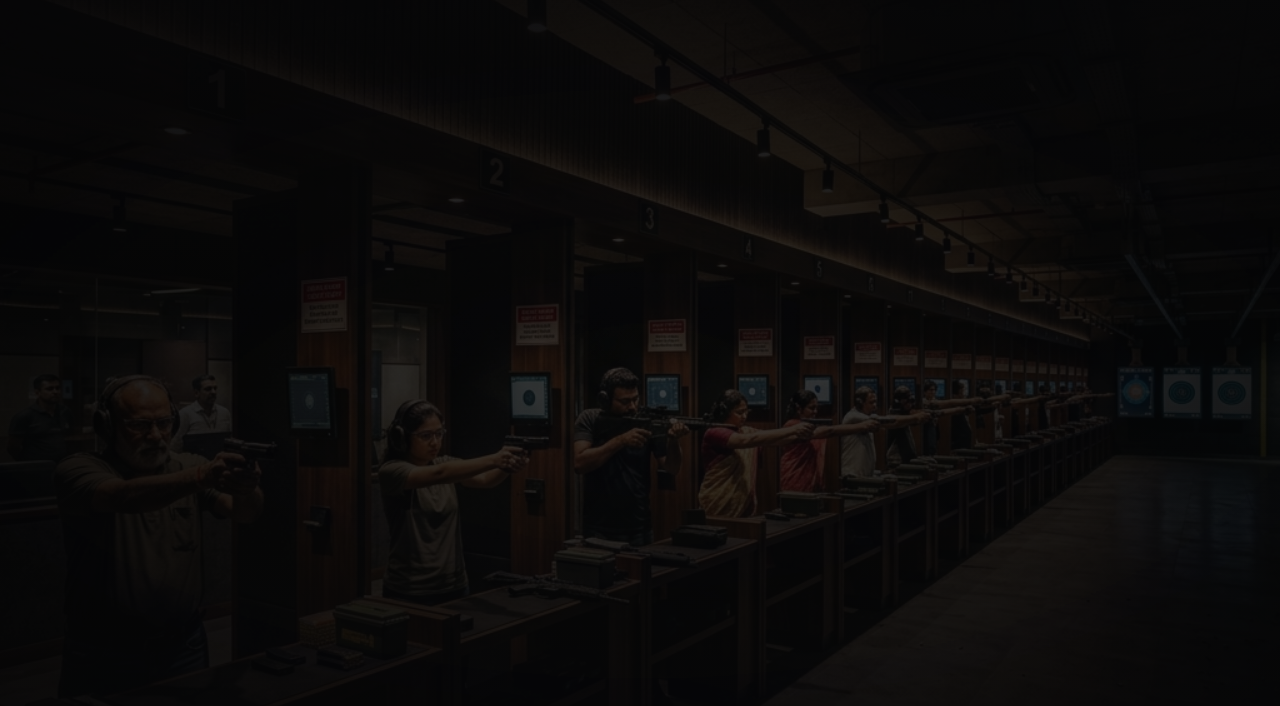
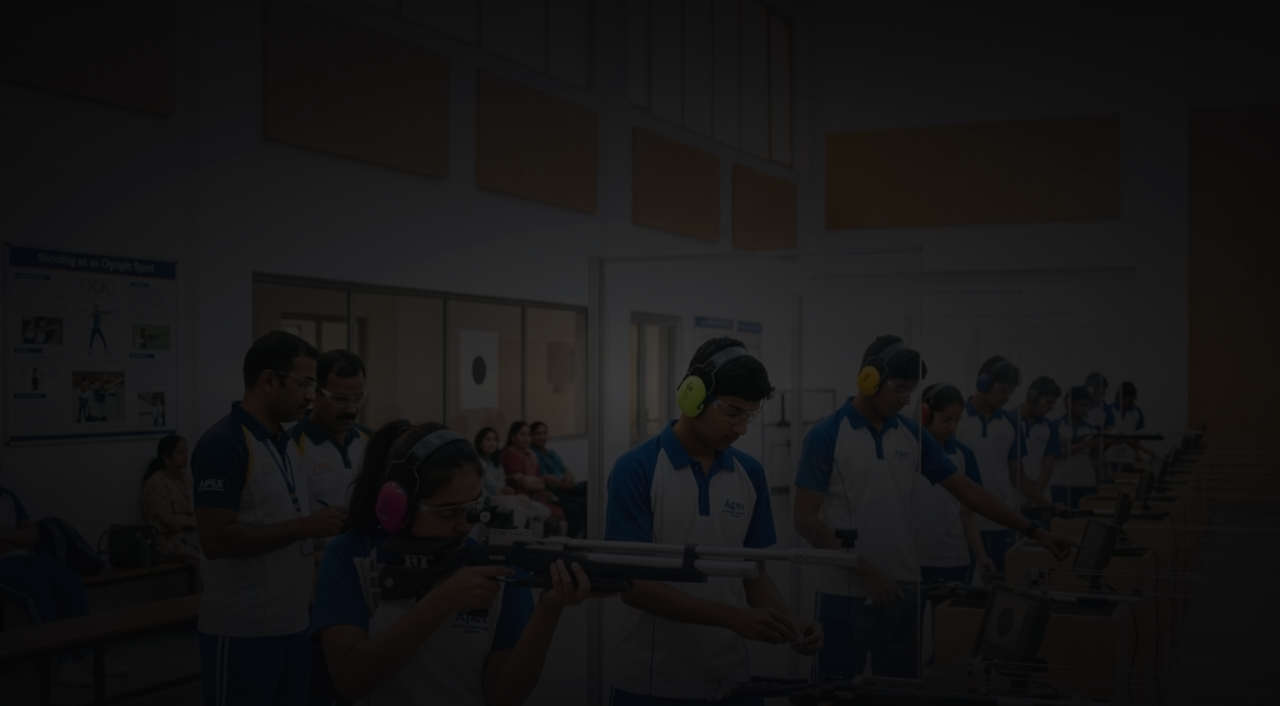
Before and after one commit to VIVEK41156/wyuha-shooting-range, a React (Vite) app: page / in a window 1280 px wide. Shown: the part 816-1522 px from the top of the page. Built offline with nearby package versions, Linux system fonts and the light colour scheme.

Commit message:
feat: replace army visuals with school-focused Indian student and coach images

```diff
--- a/src/components/About/About.jsx
+++ b/src/components/About/About.jsx
@@ -50,13 +50,13 @@ const About = () => {
   return (
     <section id="about" className="about-3d-wrapper" ref={containerRef}>
       <div className="parallax-layer layer-bg">
-        <img src="/about_bg_indian.png" alt="15-Lane Shooting Range" className="layer-lanes-img" loading="lazy" decoding="async" />
+        <img src="/school_range_bg.png" alt="School Shooting Range" className="layer-lanes-img" loading="lazy" decoding="async" />
         <div className="layer-overlay dark-wood-overlay"></div>
       </div>
 
       <div className="parallax-layer layer-coaches">
         <div className="coaches-img-wrapper">
-          <img src="/about_coaches_indian.png" alt="Expert Coaches" loading="lazy" decoding="async" />
+          <img src="/school_coaches.png" alt="Professional Shooting Instructors" loading="lazy" decoding="async" />
           <div className="coaches-gradient"></div>
         </div>
       </div>
```
Also changed, not shown: public/school_coaches.png (added), public/school_range_bg.png (added).
